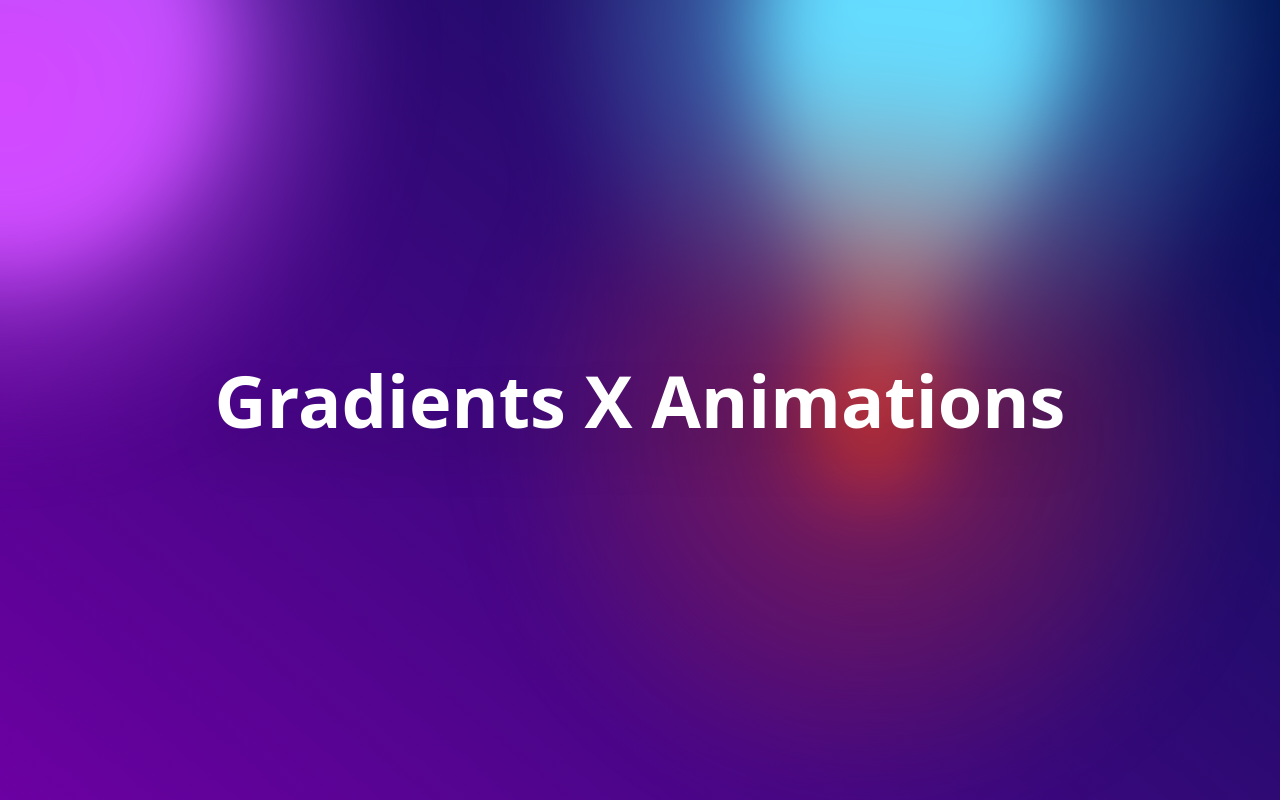
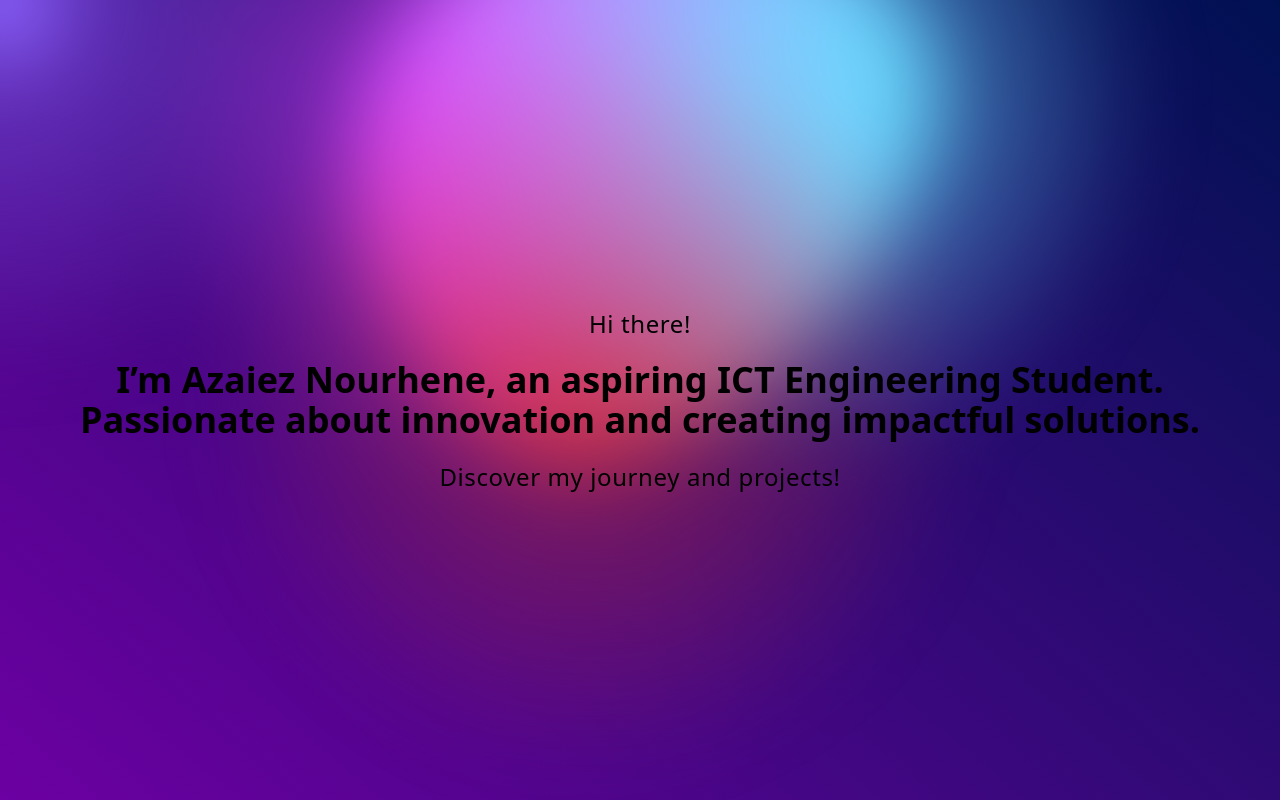
Before and after one commit to Nourhene-Azaiez/Portfolio, a Next.js app: page / in a window 1280 px wide. Built offline with nearby package versions, Linux system fonts and the light colour scheme.

Commit message:
added a new BG

```diff
--- a/components/Hero.tsx
+++ b/components/Hero.tsx
@@ -1,17 +1,28 @@
 import React from 'react'
 import { BackgroundGradientAnimation } from './ui/background-gradient-animation'
+import { TextGenerateEffect } from './ui/text-generate-effect'
+import { AuroraBackground } from './ui/aurora-background'
 
 const Hero = () => {
   return (
     <div>
         <div>
         <BackgroundGradientAnimation>
-        <div className="absolute z-50 inset-0 flex items-center justify-center text-white font-bold px-4 pointer-events-none text-3xl text-center md:text-4xl lg:text-7xl">
-            <p className="bg-clip-text text-white drop-shadow-2xl">
-            Gradients X Animations
-            </p>
+        <div className="absolute z-50 inset-0 flex flex-col items-center justify-center font-medium px-4 pointer-events-none text-xl text-center md:text-2xl lg:text-4xl">
+          <TextGenerateEffect className="font-medium" words={'Hi there!'} />
+          <p className="font-bold">I’m Azaiez Nourhene, an aspiring ICT Engineering Student.</p>
+          <p className="font-bold">Passionate about innovation and creating impactful solutions.</p>
+          <TextGenerateEffect className="font-medium" words={'Discover my journey and projects!'} />
         </div>
         </BackgroundGradientAnimation>
+        {/* <AuroraBackground>
+        <div className="absolute z-50 inset-0 flex flex-col items-center justify-center font-medium px-4 pointer-events-none text-xl text-center md:text-2xl lg:text-4xl">
+          <TextGenerateEffect className="font-medium" words={'Hi there!'} />
+          <p className="font-bold">I’m Azaiez Nourhene, an aspiring ICT Engineering Student.</p>
+          <p className="font-bold">Passionate about innovation and creating impactful solutions.</p>
+          <TextGenerateEffect className="font-medium" words={'Discover my journey and projects!'} />
+        </div>
+        </AuroraBackground> */}
         </div>
     </div>
   )
--- /dev/null
+++ b/components/ui/aurora-background.tsx
@@ -0,0 +1,54 @@
+"use client";
+import { cn } from "@/lib/utils";
+import React, { ReactNode } from "react";
+
+interface AuroraBackgroundProps extends React.HTMLProps<HTMLDivElement> {
+  children: ReactNode;
+  showRadialGradient?: boolean;
+}
+
+export const AuroraBackground = ({
+  className,
+  children,
+  showRadialGradient = true,
+  ...props
+}: AuroraBackgroundProps) => {
+  return (
+    <main>
+      <div
+        className={cn(
+          "relative flex flex-col  h-[100vh] items-center justify-center bg-zinc-50 dark:bg-zinc-900  text-slate-950 transition-bg",
+          className
+        )}
+        {...props}
+      >
+        <div className="absolute inset-0 overflow-hidden">
+          <div
+            //   I'm sorry but this is what peak developer performance looks like // trigger warning
+            className={cn(
+              `
+            [--white-gradient:repeating-linear-gradient(100deg,var(--white)_0%,var(--white)_7%,var(--transparent)_10%,var(--transparent)_12%,var(--white)_16%)]
+            [--dark-gradient:repeating-linear-gradient(100deg,var(--black)_0%,var(--black)_7%,var(--transparent)_10%,var(--transparent)_12%,var(--black)_16%)]
+            [--aurora:repeating-linear-gradient(100deg,var(--blue-500)_10%,var(--indigo-300)_15%,var(--blue-300)_20%,var(--violet-200)_25%,var(--blue-400)_30%)]
+            [background-image:var(--white-gradient),var(--aurora)]
+            dark:[background-image:var(--dark-gradient),var(--aurora)]
+            [background-size:300%,_200%]
+            [background-position:50%_50%,50%_50%]
+            filter blur-[10px] invert dark:invert-0
+            after:content-[""] after:absolute after:inset-0 after:[background-image:var(--white-gradient),var(--aurora)]
+            after:dark:[background-image:var(--dark-gradient),var(--aurora)]
+            after:[background-size:200%,_100%]
+            after:animate-aurora after:[background-attachment:fixed] after:mix-blend-difference
+            pointer-events-none
+            absolute -inset-[10px] opacity-50 will-change-transform`,
+
+              showRadialGradient &&
+                `[mask-image:radial-gradient(ellipse_at_100%_0%,black_10%,var(--transparent)_70%)]`
+            )}
+          ></div>
+        </div>
+        {children}
+      </div>
+    </main>
+  );
+};
--- /dev/null
+++ b/components/ui/text-generate-effect.tsx
@@ -0,0 +1,62 @@
+"use client";
+import { useEffect } from "react";
+import { motion, stagger, useAnimate } from "framer-motion";
+import { cn } from "@/lib/utils";
+
+export const TextGenerateEffect = ({
+  words,
+  className,
+  filter = true,
+  duration = 0.5,
+}: {
+  words: string;
+  className?: string;
+  filter?: boolean;
+  duration?: number;
+}) => {
+  const [scope, animate] = useAnimate();
+  let wordsArray = words.split(" ");
+  useEffect(() => {
+    animate(
+      "span",
+      {
+        opacity: 1,
+        filter: filter ? "blur(0px)" : "none",
+      },
+      {
+        duration: duration ? duration : 1,
+        delay: stagger(0.2),
+      }
+    );
+  }, [scope.current]);
+
+  const renderWords = () => {
+    return (
+      <motion.div ref={scope}>
+        {wordsArray.map((word, idx) => {
+          return (
+            <motion.span
+              key={word + idx}
+              className=" text-black opacity-0"
+              style={{
+                filter: filter ? "blur(10px)" : "none",
+              }}
+            >
+              {word}{" "}
+            </motion.span>
+          );
+        })}
+      </motion.div>
+    );
+  };
+
+  return (
+    <div className={cn("font-medium", className)}>
+      <div className="mt-5 mb-5">
+        <div className="text-black text-2xl leading-snug tracking-wide">
+          {renderWords()}
+        </div>
+      </div>
+    </div>
+  );
+};
--- a/tailwind.config.ts
+++ b/tailwind.config.ts
@@ -1,3 +1,7 @@
+const {
+  default: flattenColorPalette,
+} = require("tailwindcss/lib/util/flattenColorPalette");
+
 import type { Config } from "tailwindcss";
 
 export default {
@@ -97,6 +101,14 @@ export default {
             transform: "translateY(-50%)",
           },
         },
+        aurora: {
+          from: {
+            backgroundPosition: "50% 50%, 50% 50%",
+          },
+          to: {
+            backgroundPosition: "350% 50%, 350% 50%",
+          },
+        },
 
       },
       animation: {
@@ -105,8 +117,20 @@ export default {
         third: "moveInCircle 40s linear infinite",
         fourth: "moveHorizontal 40s ease infinite",
         fifth: "moveInCircle 20s ease infinite",
+        aurora: "aurora 60s linear infinite",
       },
   },
 },
-  plugins: [],
+  plugins: [addVariablesForColors],
 } satisfies Config;
+
+function addVariablesForColors({ addBase, theme }: any) {
+  let allColors = flattenColorPalette(theme("colors"));
+  let newVars = Object.fromEntries(
+    Object.entries(allColors).map(([key, val]) => [`--${key}`, val])
+  );
+
+  addBase({
+    ":root": newVars,
+  });
+}
```
